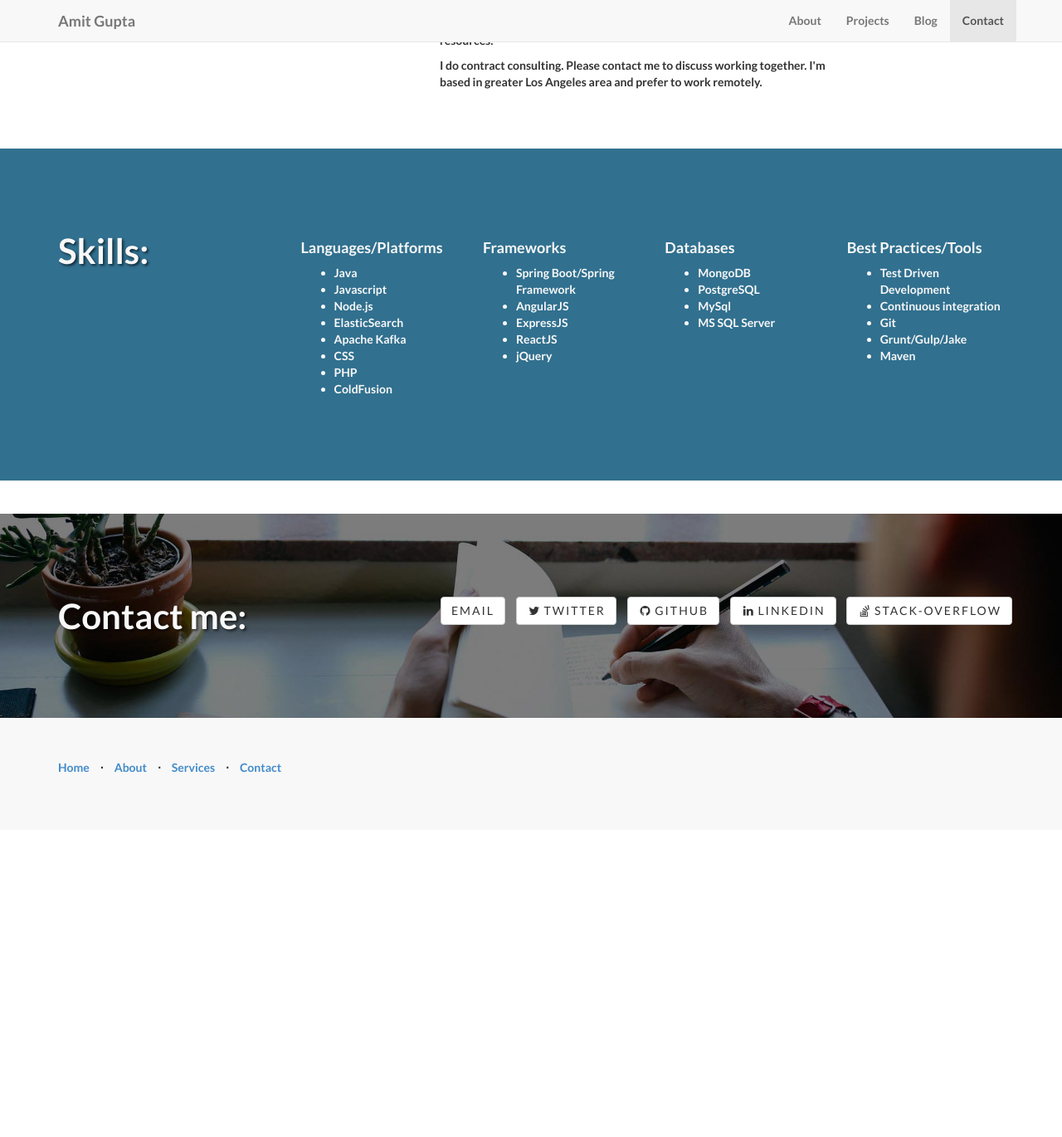
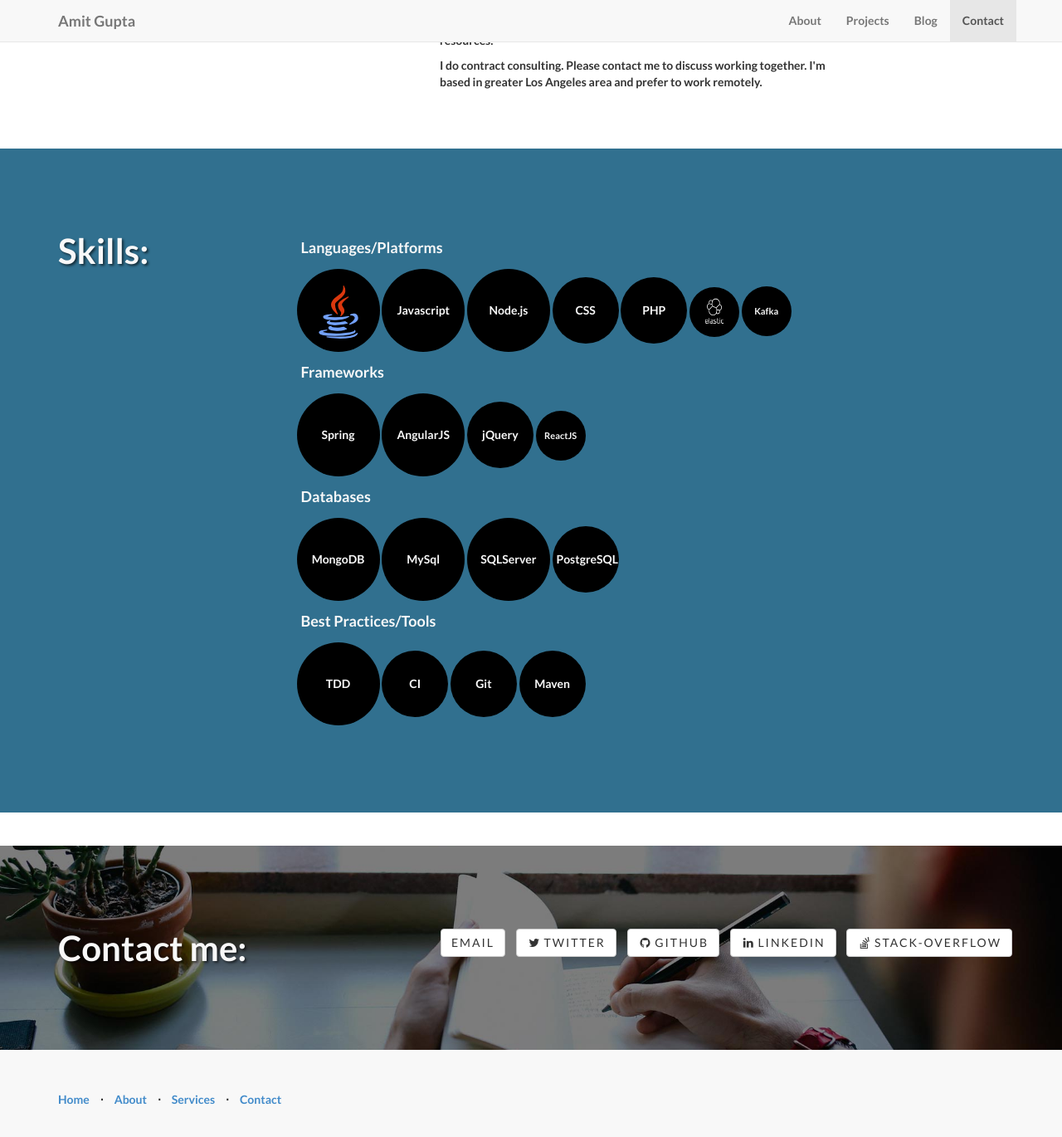
Before and after one commit to amitgupta15/amitgupta15.github.io, a Jekyll site: the page built from index.html, in a window 1280 px wide and 1400 px high, scrolled down 1051 px. Shown: the top 1370 px of the window at 83% size. Built offline with Jekyll 4.4.1, drawn with Linux system fonts in a browser that asks for light colours; before the commit the page ends 2051 px from its top, so only the background shows below that; grey boxes are pictures that could not be loaded.

Commit message:
Created inline bubble list for skills

```diff
--- a/_includes/skills.html
+++ b/_includes/skills.html
@@ -8,46 +8,49 @@
 				</div>
 				<div class="col-lg-9">
 					<div class="row">
-						<div class="col-lg-3">
+						<div class="col-lg-12">
 							<h4>Languages/Platforms</h4>
-							<ul>
-								<li>Java</li>
-								<li>Javascript</li>
-								<li>Node.js</li>
-								<li>ElasticSearch</li>
-								<li>Apache Kafka</li>
-								<li>CSS</li>
-								<li>PHP</li>
-								<li>ColdFusion</li>
+							<ul class="list-inline">
+								<li class="skill-expert"><img src="../img/java.png"></li>
+								<li class="skill-expert">Javascript</li>
+								<li class="skill-expert">Node.js</li>
+                                <li class="skill-intermediate">CSS</li>
+                                <li class="skill-intermediate">PHP</li>
+                                <li class="skill-novice" style="font-size: 9px;"><img src="../img/elastic-logo-V-white-outline.png" width="100%" height="100%"> </li>
+								<li class="skill-novice">Kafka</li>
 							</ul>
 						</div>
-						<div class="col-lg-3">
+                    </div>
+                    <div class="row">
+						<div class="col-lg-12">
 							<h4>Frameworks</h4>
-							<ul>
-								<li>Spring Boot/Spring Framework</li>
-								<li>AngularJS</li>
-								<li>ExpressJS</li>
-								<li>ReactJS</li>
-								<li>jQuery</li>
+							<ul class="list-inline">
+								<li class="skill-expert">Spring</li>
+								<li class="skill-expert">AngularJS</li>
+                                <li class="skill-intermediate">jQuery</li>
+                                <li class="skill-novice">ReactJS</li>
 							</ul>
 						</div>
-						<div class="col-lg-3">
+                    </div>
+                    <div class="row">
+                        <div class="col-lg-12">
 							<h4>Databases</h4>
-							<ul>
-								<li>MongoDB</li>
-								<li>PostgreSQL</li>
-								<li>MySql</li>
-								<li>MS SQL Server</li>
-							</ul>
+							<ul class="list-inline">
+								<li class="skill-expert">MongoDB</li>
+								<li class="skill-expert">MySql</li>
+								<li class="skill-expert">SQLServer</li>
+                                <li class="skill-intermediate">PostgreSQL</li>
+                            </ul>
 						</div>
-						<div class="col-lg-3">
+                    </div>
+                    <div class="row">
+						<div class="col-lg-12">
 							<h4>Best Practices/Tools</h4>
-							<ul>
-								<li>Test Driven Development</li>
-								<li>Continuous integration</li>
-								<li>Git</li>
-								<li>Grunt/Gulp/Jake</li>
-								<li>Maven</li>
+							<ul class="list-inline">
+								<li class="skill-expert">TDD</li>
+								<li class="skill-intermediate">CI</li>
+								<li class="skill-intermediate">Git</li>
+								<li class="skill-intermediate">Maven</li>
 							</ul>
 						</div>
 					</div>
--- a/css/landing-page.css
+++ b/css/landing-page.css
@@ -177,3 +177,37 @@ footer {
 p.copyright {
     margin: 15px 0 0;
 }
+
+.skill-expert {
+    background-color: black;
+    width: 100px;
+    height: 100px;
+    border-radius: 50%;
+    display: block;
+    line-height:100px;
+    text-align: center;
+    margin: 5px auto;
+}
+
+.skill-intermediate {
+    background-color: black;
+    width: 80px;
+    height: 80px;
+    border-radius: 50%;
+    display: block;
+    line-height:80px;
+    text-align: center;
+    margin: 5px auto;
+}
+
+.skill-novice {
+    background-color: black;
+    width: 60px;
+    height: 60px;
+    border-radius: 50%;
+    display: block;
+    line-height:60px;
+    text-align: center;
+    margin: 5px auto;
+    font-size: 11px;
+}
```
Also changed, not shown: img/elastic-logo-V-full-color-reverse.png (added), img/elastic-logo-V-white-outline.png (added), img/java.png (added).
